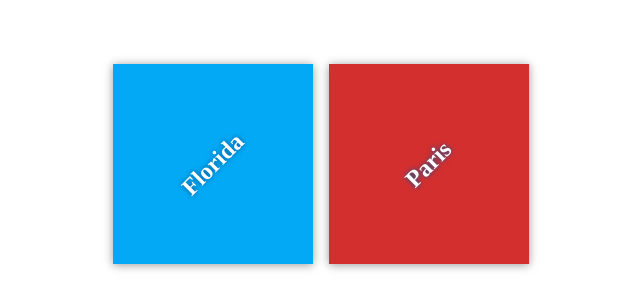
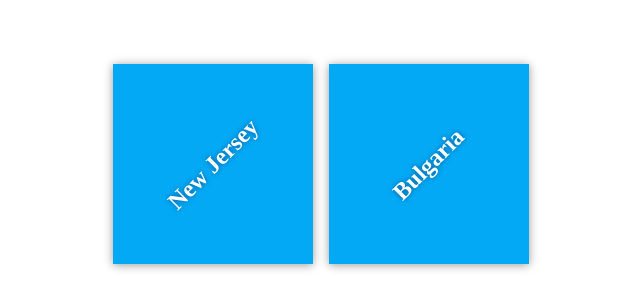
Before and after one commit to kap47448/my-travel-plans, a plain HTML site: page index.html in a window 1280 px wide. Shown: the part 236-544 px from the top of the page, without its empty margins (319-959 px from the left). Drawn offline with Linux system fonts and the light colour scheme.

Commit message:
Change destinations

```diff
--- a/index.html
+++ b/index.html
@@ -10,12 +10,12 @@
 
     <div class="container">
         <div class="destination-container">
-            <div class="destination" id="florida">
-                <h2>Florida</h2>
+            <div class="destination" id="nj">
+                <h2>New Jersey</h2>
             </div>
 
-            <div class="destination" id="paris">
-                <h2>Paris</h2>
+            <div class="destination" id="bulgaria">
+                <h2>Bulgaria</h2>
             </div>
         </div>
     </div>
```
